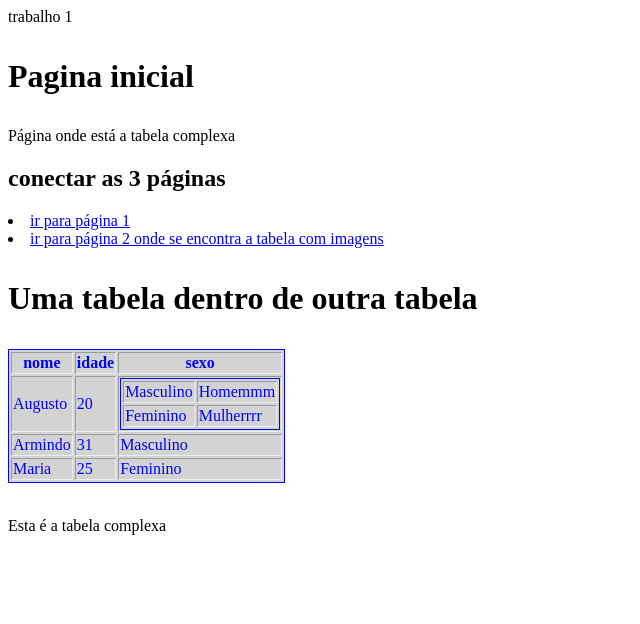
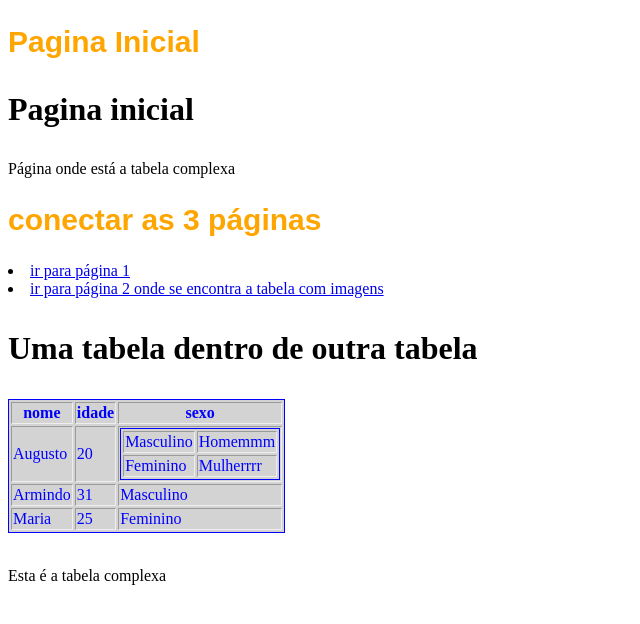
Before and after one commit to ayanogustao/Augusto_Garcia_TPSI0525, a plain HTML site: page Trabalho1/index.html in a window 1280 px wide. Shown: the whole page, without its empty margins (0-640 px from the left). Drawn offline with Linux system fonts and the light colour scheme.

Commit message:
add style a h2

```diff
--- a/Trabalho1/index.html
+++ b/Trabalho1/index.html
@@ -3,20 +3,25 @@
 
 <head>
 
-<head>trabalho 1</head>
+<title>trabalho 1</title>
 <meta charset="UTF-8">
 <style>
     table   {
       color : blue;
       background-color: lightgray;
+    }
 
-
+    h2{
+        font-family: Arial, Helvetica, sans-serif;
+        font-size: 30px;
+        color: orange;
     }
 </style>
 </head>
-
 <body>
-
+    <header>
+        <h2> Pagina Inicial</h2>
+    </header>
      <b><h1><p>Pagina inicial</p></h1></b>
         <p>Página onde está a tabela complexa</p>
 
@@ -63,7 +68,9 @@
 </table>
 <br>
     <p>Esta é a tabela complexa</p>
+<footer>
 
+</footer>
 
 </body>
 
```
